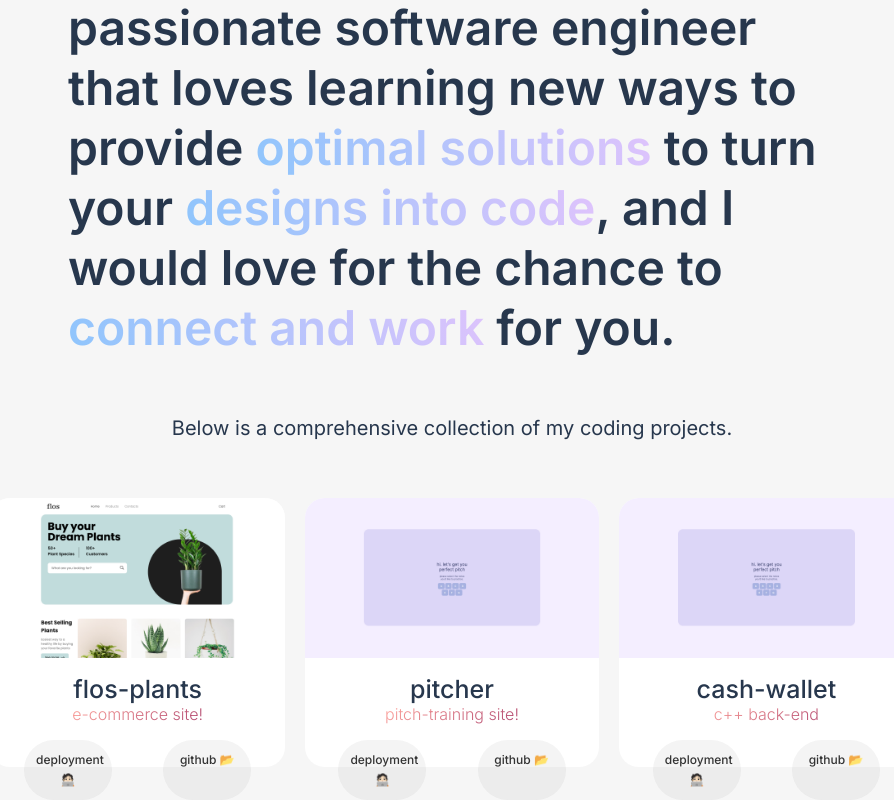
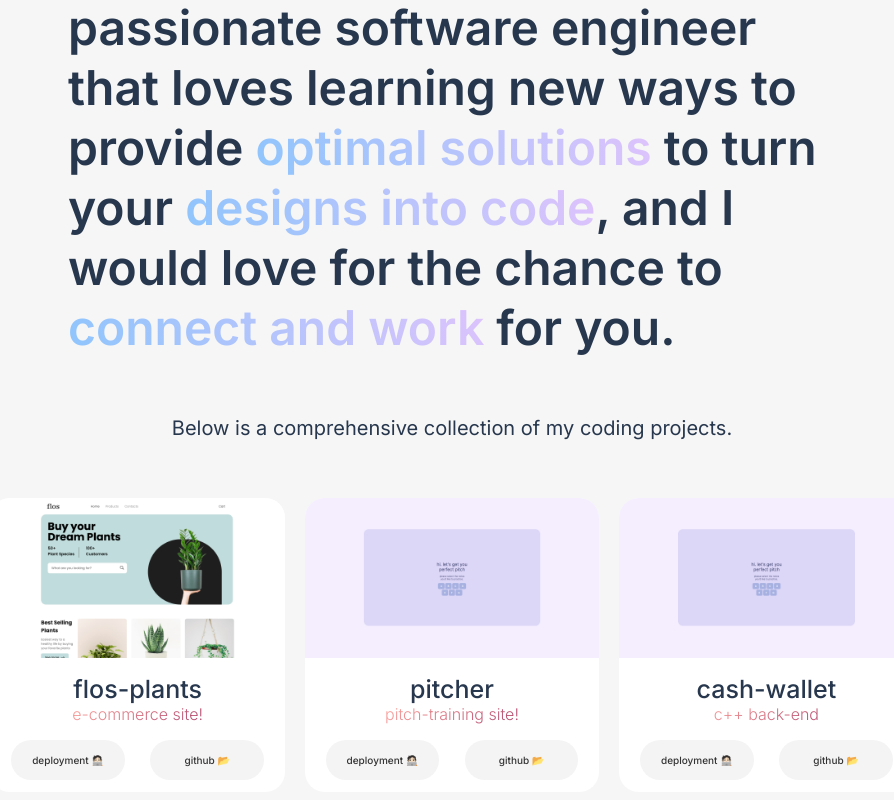
Before and after one commit to eykyu-dev/portfolio, a React (Vite) app: page / in a window 1280 px wide. Shown: the part 182-982 px from the top of the page, without its empty margins (188-1082 px from the left). Built offline with nearby package versions, Linux system fonts and the light colour scheme.

Commit message:
Update Card.css

```diff
--- a/src/components/Card.css
+++ b/src/components/Card.css
@@ -1,5 +1,5 @@
 .card-div {
-    height: 21vw;
+    height: 23vw;
     width: 23vw;
     display: grid;
     grid-template-rows: 1fr 1fr;
@@ -54,7 +54,7 @@
     flex-direction: row;
     justify-content: center;
     padding-top: 2vh;
-    gap: 4vw;
+    gap: 2vw;
 }
 
 .button-sec-href{
@@ -66,9 +66,9 @@
     text-align: center;
     text-decoration: none;
     font-family: "Inter";
-    font-size: 12px;
+    font-size: 10px;
     font-weight: 500;
     line-height: 20px;
     padding: 10px 12px;
-    width: 5vw;
+    width: 7vw;
 }
```
